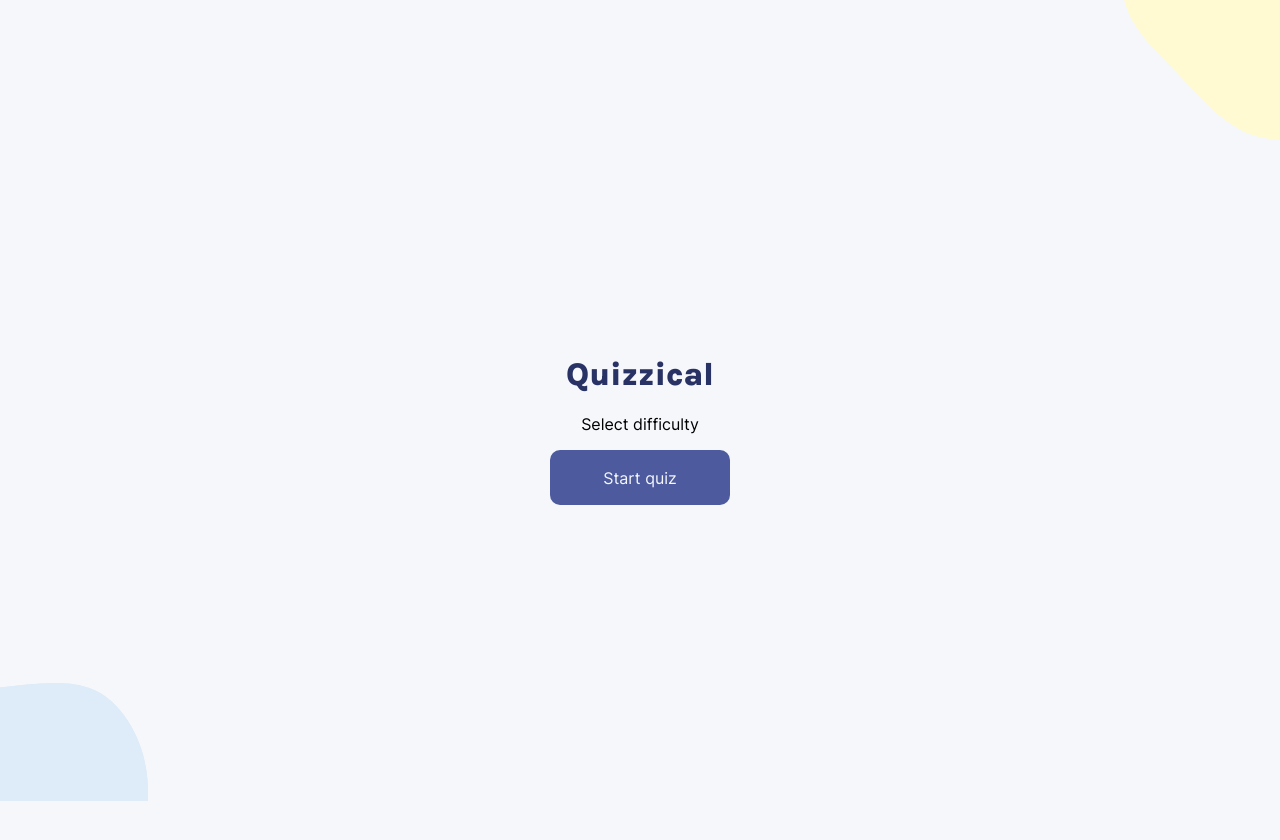
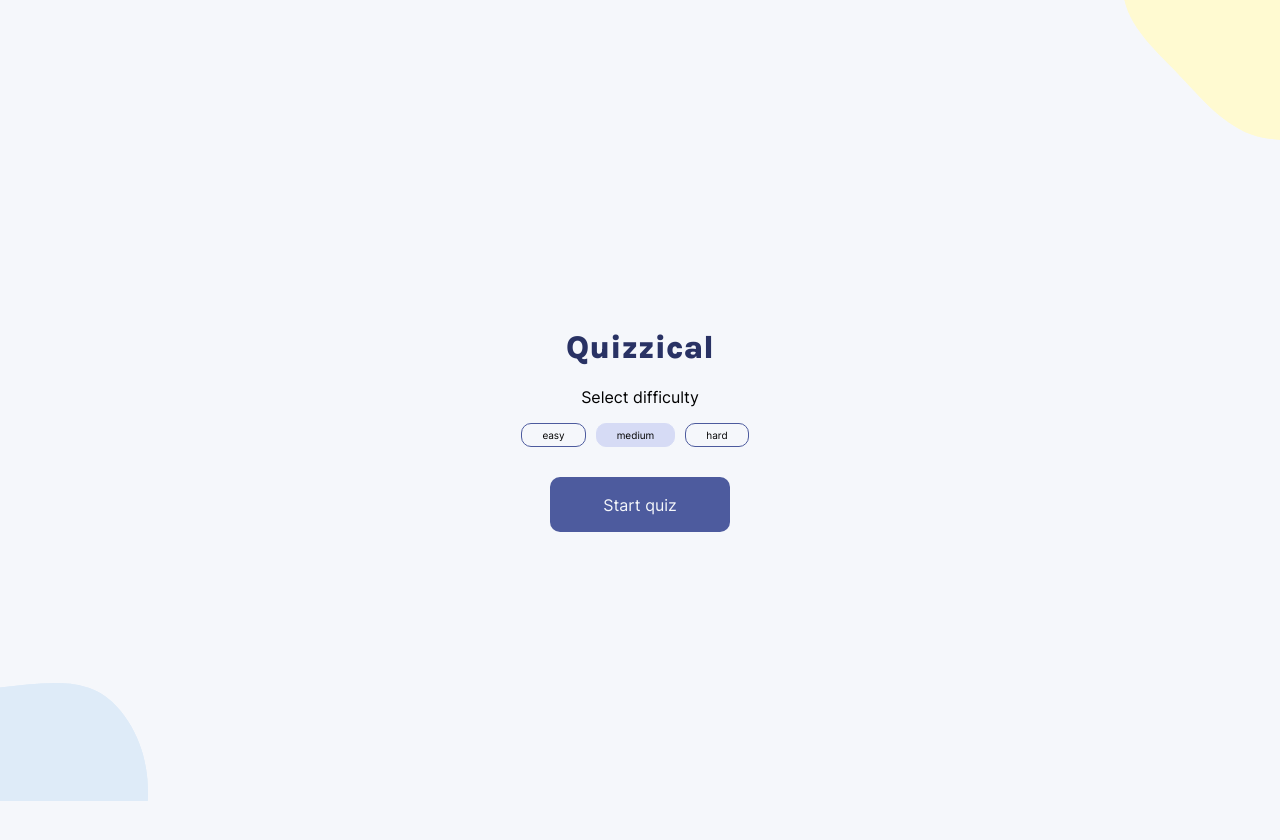
Before and after one commit to markusbotsch/quizzical, a React (Create React App) app: page / in a window 1280 px wide. Built offline with nearby package versions, Linux system fonts and the light colour scheme; the HTML template or start-up script is replaced by a standard one.

Commit message:
Issue #1 added difficulty selector

```diff
--- a/src/App.js
+++ b/src/App.js
@@ -9,9 +9,14 @@ import Quiz from './components/Quiz';
 function App() {
 
   const [gameStarted, setGameStarted] = React.useState(false);
+  const [difficulty, setDifficulty]  = React.useState("medium")
 
   function startGame() {
     setGameStarted(true);
+  }
+
+  function changeDifficulty(newDifficulty) {
+    setDifficulty(newDifficulty);
   }
 
   return (
@@ -22,7 +27,9 @@ function App() {
       <div className="blueBlob">
         <img src={blueBlob} />
       </div>
-      {gameStarted ? <Quiz gameStarted={gameStarted} setGameStarted={setGameStarted} /> : <Start handleInput={startGame}/>}
+      {gameStarted ?
+        <Quiz gameStarted={gameStarted} difficulty={difficulty} setGameStarted={setGameStarted} /> :
+        <Start difficulty={difficulty} startGame={startGame} changeDifficulty={changeDifficulty}/>}
       <div className="yellowBlob">
         <img src={yellowBlob} />
       </div>
--- a/src/components/Quiz.js
+++ b/src/components/Quiz.js
@@ -13,15 +13,39 @@ export default function Quiz(props) {
     const [numberOfAnswers, setNumberOfAnswers] = React.useState(0);
     const [numberOfCorrectAnswers, setNumberOfCorrectAnswers] = React.useState(0);
 
+
+    // get questions and answers from Open Trivia Database
     React.useEffect(() => {
-        console.log("Game started:", props.gameStarted);
         if(!props.gameStarted) return;
 
-        axios.get("https://opentdb.com/api.php?amount=5&difficulty=easy&type=multiple")
-            .then(response => {
-                return response.data.results.map(item => {
-                    // create array with all answers and correct answer at random position
+        axios.get(`https://opentdb.com/api.php?amount=5&difficulty=${props.difficulty}&type=multiple`)
+            .then(response => setupData(response.data.results))
+            .then(data => setQuizData(data))
+            .then(setTimeout(() => setIsLoaded(true), 500))
+            .catch((e) => console.error(e))
+    },[props.gameStarted])
+
+    // keep track of number of given and correct answers
+    React.useEffect(() => {
+            // determine number of given answers to active "Check answers"-button
+            const currentAnswers = quizData.filter(question => question.selectedAnswer != "");
+            setNumberOfAnswers(currentAnswers.length);
+
+            // determine number of correct answers
+            let currentCorrectAnswers = 0;
+            quizData.forEach(question => {
+                if(question.selectedAnswer == question.correctAnswer) currentCorrectAnswers += 1;
+            })
+            setNumberOfCorrectAnswers(currentCorrectAnswers)
+    }, [quizData])
+
+
+    // setup game data
+    function setupData(fetchedData) {
+        return fetchedData.map(item => {
+            // create array with all answers and correct answer and shuffle it
             const allAnswers = item.incorrect_answers.concat(item.correct_answer).sort(() => Math.random() - 0.5);
+
             return ({
                 id: nanoid(),
                 question: item.question,
@@ -30,15 +54,28 @@ export default function Quiz(props) {
                 selectedAnswer: ""
             })
         })
-            })
-            .then(data => setQuizData(data))
-            .then(() => {
-                setTimeout(() => setIsLoaded(true), 500)
-            })
-            .catch((e) => console.error(e))
+    }
 
-    },[props.gameStarted])
+    // store selected answer in quizData
+    function answerSelected(event) {
+        const { name, value } = event.target;
 
+        setQuizData(prevQuizData => prevQuizData.map(question => question.id == name ? {...question, selectedAnswer: value } : question))
+    }
+
+    // Check answers rsp. start new game
+    function handleSubmit(event) {
+        event.preventDefault();
+        if (checkAnswersClicked) {
+            setCheckAnswersClicked(false)
+            setNumberOfAnswers(0);
+            props.setGameStarted(false);
+            return
+        }
+        setCheckAnswersClicked(true);
+    }
+
+    // create question elements
     const questionElements = quizData.map(item =>
         <Question
             key={item.id}
@@ -49,38 +86,6 @@ export default function Quiz(props) {
             handleInput={answerSelected}
             checkAnswersClicked={checkAnswersClicked}
         />);
-
-
-    function answerSelected(event) {
-        const { name, value } = event.target;
-
-        setQuizData(prevQuizData => prevQuizData.map(question => question.id == name ? {...question, selectedAnswer: value } : question))
-    }
-
-    React.useEffect(() => {
-        const currentAnswers = quizData.filter(question => question.selectedAnswer != "");
-        setNumberOfAnswers(currentAnswers.length);
-
-        let currentCorrectAnswers = 0;
-        quizData.forEach(question => {
-            if(question.selectedAnswer == question.correctAnswer) currentCorrectAnswers += 1;
-        })
-        setNumberOfCorrectAnswers(currentCorrectAnswers)
-
-    }, [quizData])
-
-
-    function handleSubmit(event) {
-        event.preventDefault();
-        if (checkAnswersClicked) {
-            setCheckAnswersClicked(false)
-            // setQuizData([]);
-            setNumberOfAnswers(0);
-            props.setGameStarted(false);
-            return
-        }
-        setCheckAnswersClicked(true);
-    }
 
     if (!isLoaded) return <p>Loading...</p>
 
--- a/src/components/Start.js
+++ b/src/components/Start.js
@@ -6,7 +6,37 @@ export default function Start(props) {
         <div className="start-screen">
             <h1>Quizzical</h1>
             <p>Select difficulty</p>
-            <button className="button-start" onClick={props.handleInput}>Start quiz</button>
+            <div className="difficulty-section">
+                <input
+                    type="radio"
+                    name="difficulty"
+                    id="easy"
+                    value="easy"
+                    checked={props.difficulty === "easy"}
+                    onChange={() => props.changeDifficulty("easy")}
+                />
+                <label htmlFor='easy'>easy</label>
+                <input
+                    type="radio"
+                    name="difficulty"
+                    id="medium"
+                    value="medium"
+                    checked={props.difficulty === "medium"}
+                    onChange={() => props.changeDifficulty("medium")}
+                />
+                <label htmlFor='medium'>medium</label>
+                <input
+                    type="radio"
+                    name="difficulty"
+                    id="hard"
+                    value="hard"
+                    checked={props.difficulty === "hard"}
+                    onChange={() => props.changeDifficulty("hard")}
+                />
+                <label htmlFor='hard'>hard</label>
+            </div>
+
+            <button className="button-start" onClick={props.startGame}>Start quiz</button>
         </div>
     )
 
--- a/src/index.css
+++ b/src/index.css
@@ -107,6 +107,10 @@ button:disabled {
   height: 55px;
 }
 
+.difficulty-section {
+  margin-bottom: 20px;
+}
+
 .button-check {
   font-size: 12px;
   height: 35px;
@@ -139,6 +143,7 @@ input[type="radio"] {
   display: none;
 }
 
+.difficulty-section > input:checked + label,
 .question > input:checked + label {
   background-color: #D6DBF5;
   border: 1px solid #D6DBF5;
```
Lines whose indentation alone changed are shown as unchanged.
